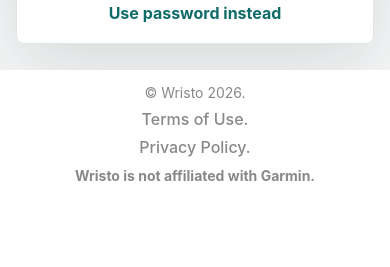
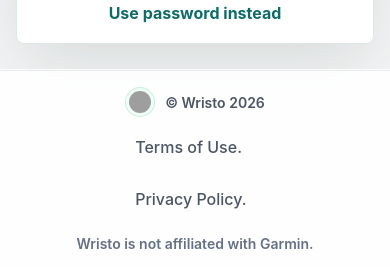
Before and after one commit to wonderfulest/wristo-sso, a Vue app: page /auth in a window 390 px wide. Shown: the part 880-1147 px from the top of the page. Before the commit the page ends 1078 px from the top, so only its background shows below. Built offline with nearby package versions, Linux system fonts and the light colour scheme; grey boxes are pictures that could not be loaded.

Commit message:
update wristo projects 2026-06-15 13:56:59

```diff
--- a/src/layout/Layout.vue
+++ b/src/layout/Layout.vue
@@ -7,7 +7,10 @@
     <footer class="footer">
       <div class="footer-inner">
         <div class="footer-left">
-          © Wristo 2026.
+          <span class="footer-brand">
+            <img class="footer-mark" src="https://cdn.wristo.io/brands/wristo-logo/svg/wristo-mark.svg" alt="" aria-hidden="true" />
+            © Wristo 2026
+          </span>
           <div class="footer-links">
             <a href="#">{{ t('footer.terms') }}</a>
             <a href="#">{{ t('footer.privacy') }}</a>
@@ -94,8 +97,11 @@
 }
 .footer {
   flex-shrink: 0;
-  background: $color-footer-bg;
-  padding: 8px 0;
+  background: rgba(255, 255, 255, 0.92);
+  border-top: 1px solid rgba(17, 24, 39, 0.08);
+  box-shadow: 0 -1px 0 rgba(255, 255, 255, 0.8);
+  padding: 14px 0;
+  padding-bottom: max(14px, env(safe-area-inset-bottom));
   width: 100%;
   font-size: $font-size-xs;
   position: relative;
@@ -109,6 +115,7 @@
   display: flex;
   align-items: center;
   justify-content: space-between;
+  gap: 20px;
   padding: 0 32px;
   font-size: $font-size-sm;
   color: $color-footer-text;
@@ -116,23 +123,51 @@
 .footer-left {
   display: flex;
   align-items: center;
-  gap: 8px;
+  gap: 14px;
+  color: #4b5563;
+  font-weight: 600;
+}
+.footer-brand {
+  display: inline-flex;
+  align-items: center;
+  gap: 10px;
+}
+.footer-mark {
+  width: 22px;
+  height: 22px;
+  padding: 3px;
+  border: 1px solid rgba(25, 179, 107, 0.18);
+  border-radius: 999px;
+  background: #f0fdf7;
 }
 .footer-links {
   display: flex;
-  gap: 18px;
+  align-items: center;
+  gap: 8px;
+  flex-wrap: wrap;
 }
 .footer-links a {
-  color: $color-footer-text;
+  min-height: 32px;
+  display: inline-flex;
+  align-items: center;
+  border-radius: 999px;
+  padding: 6px 10px;
+  color: #4b5563;
   text-decoration: none;
-  transition: color 0.2s;
+  transition: background 0.2s ease, color 0.2s ease, box-shadow 0.2s ease;
 }
-.footer-links a:hover {
+.footer-links a:hover,
+.footer-links a:focus-visible {
+  background: rgba(25, 179, 107, 0.1);
   color: $color-success;
+  outline: none;
+  box-shadow: 0 0 0 3px rgba(25, 179, 107, 0.14);
 }
 .footer-right {
-  font-weight: bold;
-  color: $color-footer-text;
+  max-width: 380px;
+  color: #667085;
+  font-weight: 600;
+  text-align: right;
 }
 .dropdown-content {
   display: flex;
@@ -172,7 +207,8 @@
   }
 
   .footer {
-    padding: 12px 0;
+    padding: 16px 0;
+    padding-bottom: max(16px, env(safe-area-inset-bottom));
   }
 
   .footer-inner,
@@ -182,14 +218,20 @@
   }
 
   .footer-inner {
-    gap: 6px;
+    gap: 12px;
     padding: 0 20px;
-    text-align: center;
+    text-align: left;
   }
 
   .footer-left,
   .footer-links {
-    gap: 4px;
+    align-items: flex-start;
+    gap: 8px;
+  }
+
+  .footer-right {
+    max-width: none;
+    text-align: left;
   }
 }
 </style>
```
